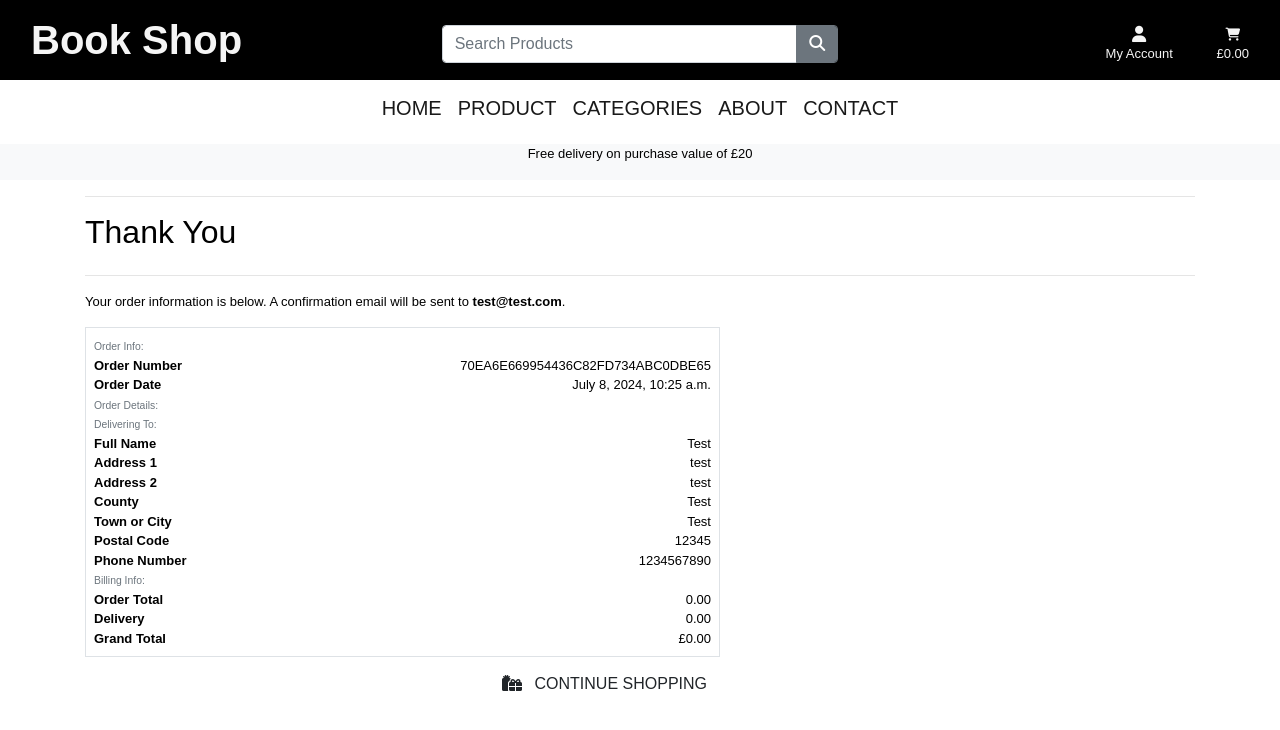
After one commit to msnirmal/BSPP5, a Django app: a page that uses templates/base.html in a window 1280 px wide. The commit adds this page. Shown: the top 730 px of the page. Run offline with Django 3.2, Linux system fonts and the light colour scheme; data comes from the database, SQL or seed files in the repository; both versions use the stored data as it was after the commit; data that the repository does not hold is empty; some libraries are stand-ins or nearby versions.

Commit message:
add checkout success views and template

```diff
--- a/checkout/__init__.py
+++ b/checkout/__init__.py
@@ -0,0 +1 @@
+default_app_config = 'checkout.apps.CheckoutConfig'
--- a/checkout/models.py
+++ b/checkout/models.py
@@ -35,7 +35,7 @@ class Order(models.Model):
         Update grand total each time a line item is added,
         accounting for delivery costs.
         """
-        self.order_total = self.lineitems.aggregate(Sum('lineitem_total'))['lineitem_total__sum']
+        self.order_total = self.lineitems.aggregate(Sum('lineitem_total'))['lineitem_total__sum'] or 0
         if self.order_total < settings.FREE_DELIVERY_THRESHOLD:
             self.delivery_cost = self.order_total * settings.STANDARD_DELIVERY_PERCENTAGE / 100
         else:
--- /dev/null
+++ b/checkout/templates/checkout/checkout_success.html
@@ -0,0 +1,204 @@
+{% extends "base.html" %}
+{% load static %}
+
+{% block extra_css %}
+    <link rel="stylesheet" href="{% static 'checkout/css/checkout.css' %}">
+{% endblock %}
+
+{% block page_header %}
+    <div class="container header-container">
+        <div class="row">
+            <div class="col"></div>
+        </div>
+    </div>
+{% endblock %}
+
+{% block content %}
+    <div class="overlay"></div>
+    <div class="container">
+        <div class="row">
+            <div class="col">
+                <hr>
+                <h2 class="logo-font mb-4">Thank You</h2>
+                <hr>
+                <p class="text-black">Your order information is below. A confirmation email will be sent to <strong>{{ order.email }}</strong>.</p>
+            </div>
+        </div>
+        <div class="row">
+            <div class="col-12 col-lg-7">
+                <div class="order-confirmation-wrapper p-2 border">
+                    <div class="row">
+                        <div class="col">
+                            <small class="text-muted">Order Info:</small>
+                        </div>
+                    </div>
+
+                    <div class="row">
+                        <div class="col-12 col-md-4">
+                            <p class="mb-0 text-black font-weight-bold">Order Number</p>
+                        </div>
+                        <div class="col-12 col-md-8 text-md-right">
+                            <p class="mb-0">{{ order.order_number }}</p>
+                        </div>
+                    </div>
+
+                    <div class="row">
+                        <div class="col-12 col-md-4">
+                            <p class="mb-0 text-black font-weight-bold">Order Date</p>
+                        </div>
+                        <div class="col-12 col-md-8 text-md-right">
+                            <p class="mb-0">{{ order.date }}</p>
+                        </div>
+                    </div>
+
+                    <div class="row">
+                        <div class="col">
+                            <small class="text-muted">Order Details:</small>
+                        </div>
+                    </div>
+
+                    {% for item in order.lineitems.all %}
+                    <div class="row">
+                        <div class="col-12 col-md-4">
+                            <p class="small mb-0 text-black font-weight-bold">
+                                {{ item.product.name }}
+                            </p>
+                        </div>
+                        <div class="col-12 col-md-8 text-md-right">
+                            <p class="small mb-0">{{ item.quantity }} @ £{{ item.product.price }} each</p>
+                        </div>
+                    </div>
+                    {% endfor %}
+
+                    <div class="row">
+                        <div class="col">
+                            <small class="text-muted">Delivering To:</small>
+                        </div>
+                    </div>
+
+                    <div class="row">
+                        <div class="col-12 col-md-4">
+                            <p class="mb-0 text-black font-weight-bold">Full Name</p>
+                        </div>
+                        <div class="col-12 col-md-8 text-md-right">
+                            <p class="mb-0">{{ order.full_name }}</p>
+                        </div>
+                    </div>
+
+                    <div class="row">
+                        <div class="col-12 col-md-4">
+                            <p class="mb-0 text-black font-weight-bold">Address 1</p>
+                        </div>
+                        <div class="col-12 col-md-8 text-md-right">
+                            <p class="mb-0">{{ order.street_address1 }}</p>
+                        </div>
+                    </div>
+
+                    {% if order.street_address2 %}
+                    <div class="row">
+                        <div class="col-12 col-md-4">
+                            <p class="mb-0 text-black font-weight-bold">Address 2</p>
+                        </div>
+                        <div class="col-12 col-md-8 text-md-right">
+                            <p class="mb-0">{{ order.street_address1 }}</p>
+                        </div>
+                    </div>
+                    {% endif %}
+
+                    {% if order.county %}
+                    <div class="row">
+                        <div class="col-12 col-md-4">
+                            <p class="mb-0 text-black font-weight-bold">County</p>
+                        </div>
+                        <div class="col-12 col-md-8 text-md-right">
+                            <p class="mb-0">{{ order.county }}</p>
+                        </div>
+                    </div>
+                    {% endif %}
+
+                    <div class="row">
+                        <div class="col-12 col-md-4">
+                            <p class="mb-0 text-black font-weight-bold">Town or City</p>
+                        </div>
+                        <div class="col-12 col-md-8 text-md-right">
+                            <p class="mb-0">{{ order.town_or_city }}</p>
+                        </div>
+                    </div>
+
+                    {% if order.postcode %}
+                    <div class="row">
+                        <div class="col-12 col-md-4">
+                            <p class="mb-0 text-black font-weight-bold">Postal Code</p>
+                        </div>
+                        <div class="col-12 col-md-8 text-md-right">
+                            <p class="mb-0">{{ order.postcode }}</p>
+                        </div>
+                    </div>
+                    {% endif %}
+
+
+                    <div class="row">
+                        <div class="col-12 col-md-4">
+                            <p class="mb-0 text-black font-weight-bold">Phone Number</p>
+                        </div>
+                        <div class="col-12 col-md-8 text-md-right">
+                            <p class="mb-0">{{ order.phone_number }}</p>
+                        </div>
+                    </div>
+
+                    <div class="row">
+                        <div class="col">
+                            <small class="text-muted">Billing Info:</small>
+                        </div>
+                    </div>
+
+                    <div class="row">
+                        <div class="col-12 col-md-4">
+                            <p class="mb-0 text-black font-weight-bold">Order Total</p>
+                        </div>
+                        <div class="col-12 col-md-8 text-md-right">
+                            <p class="mb-0">{{ order.order_total }}</p>
+                        </div>
+                    </div>
+
+                    <div class="row">
+                        <div class="col-12 col-md-4">
+                            <p class="mb-0 text-black font-weight-bold">Delivery</p>
+                        </div>
+                        <div class="col-12 col-md-8 text-md-right">
+                            <p class="mb-0">{{ order.delivery_cost }}</p>
+                        </div>
+                    </div>
+
+                    <div class="row">
+                        <div class="col-12 col-md-4">
+                            <p class="mb-0 text-black font-weight-bold">Grand Total</p>
+                        </div>
+                        <div class="col-12 col-md-8 text-md-right">
+                            <p class="mb-0">£{{ order.grand_total }}</p>
+                        </div>
+                    </div>
+                </div>
+            </div>
+        </div>
+        <div class="row">
+			            <div class="col-12 col-lg-7 text-right">
+				{% if from_profile %}
+                    <a href="#" class="btn btn-black rounded-0 my-2">
+                        <span class="icon mr-2">
+                            <i class="fas fa-angle-left"></i>
+                        </span>
+                        <span class="text-uppercase">Back to Profile</span>
+                    </a>
+                {% else %}
+                    <a href="{% url 'products' %}" class="btn btn-black rounded-0 my-2">
+                        <span class="icon mr-2">
+                            <i class="fas fa-gifts"></i>
+                        </span>
+                        <span class="text-uppercase">Continue Shopping</span>
+                    </a>
+                {% endif %}
+			</div>
+		</div>
+    </div>
+{% endblock %}
--- a/checkout/urls.py
+++ b/checkout/urls.py
@@ -3,4 +3,5 @@ from . import views
 
 urlpatterns = [
     path('', views.checkout, name='checkout'),
+    path('checkout_success/<order_number>', views.checkout_success, name='checkout_success'),
 ]
--- a/checkout/views.py
+++ b/checkout/views.py
@@ -1,8 +1,10 @@
-from django.shortcuts import render, redirect, reverse
+from django.shortcuts import render, redirect, reverse, get_object_or_404
 from django.contrib import messages
 from django.conf import settings
 
 from .forms import OrderForm
+from .models import Order, OrderLineItem
+from products.models import Product
 from cart.contexts import cart_summary
 
 import stripe
@@ -13,21 +15,56 @@ def checkout(request):
     stripe_public_key = settings.STRIPE_PUBLIC_KEY
     stripe_secret_key = settings.STRIPE_SECRET_KEY
 
-    cart = request.session.get('cart', {})
-    if not cart:
-        messages.error(request, "There's nothing in your cart")
-        return redirect(reverse('products'))
+    if request.method == 'POST':
+        cart = request.session.get('cart', {})
 
-    current_cart = cart_summary(request)
-    total = current_cart['grand_total']
-    stripe_total = round (total * 100)
-    stripe.api_key = stripe_secret_key
-    intent = stripe.PaymentIntent.create(
-        amount=stripe_total,
-        currency=settings.STRIPE_CURRENCY,
-    )
+        form_data = {
+            'full_name': request.POST['full_name'],
+            'email': request.POST['email'],
+            'phone_number': request.POST['phone_number'],
+            'country': request.POST['country'],
+            'postcode': request.POST['postcode'],
+            'town_or_city': request.POST['town_or_city'],
+            'street_address1': request.POST['street_address1'],
+            'street_address2': request.POST['street_address2'],
+            'county': request.POST['county'],
+        }
+        order_form = OrderForm(form_data)
+        if order_form.is_valid():
+           order = order_form.save()
+           for item_id, item_data in cart.items():
+                try:
+                    product = Product.objects.get(id=item_id)
 
-    order_form = OrderForm()
+                except Product.DoesNotExist:
+                    messages.error(request, (
+                        "One of the products in your bag wasn't found in our database. "
+                        "Please call us for assistance!")
+                    )
+                    order.delete()
+                    return redirect(reverse('view_cart'))
+
+           request.session['save_info'] = 'save-info' in request.POST
+           return redirect(reverse('checkout_success', args=[order.order_number]))
+        else:
+            messages.error(request, 'There was an error with your form. \
+                Please double check your information.')
+    else:
+        cart = request.session.get('cart', {})
+        if not cart:
+            messages.error(request, "There's nothing in your cart")
+            return redirect(reverse('products'))
+
+        current_cart = cart_summary(request)
+        total = current_cart['grand_total']
+        stripe_total = round (total * 100)
+        stripe.api_key = stripe_secret_key
+        intent = stripe.PaymentIntent.create(
+            amount=stripe_total,
+            currency=settings.STRIPE_CURRENCY,
+        )
+
+        order_form = OrderForm()
 
     if not stripe_public_key:
         messages.warning(request, 'Stripe public key is missing. \
@@ -41,3 +78,23 @@ def checkout(request):
     }
 
     return render(request, template, context)
+
+def checkout_success(request, order_number):
+    """
+    Handle successful checkouts
+    """
+    save_info = request.session.get('save_info')
+    order = get_object_or_404(Order, order_number=order_number)
+    messages.success(request, f'Order successfully processed! \
+        Your order number is {order_number}. A confirmation \
+        email will be sent to {order.email}.')
+
+    if 'cart' in request.session:
+        del request.session['cart']
+
+    template = 'checkout/checkout_success.html'
+    context = {
+        'order': order,
+    }
+
+    return render(request, template, context)
--- a/static/css/base.css
+++ b/static/css/base.css
@@ -0,0 +1,14 @@
+body {
+    font-family: Arial, Helvetica, sans-serif;
+    color: black;
+    font-size: small;
+}
+
+.nav-link{
+    color: whitesmoke;
+
+}
+
+#topnav{
+    background-color: black;
+}
--- a/templates/base.html
+++ b/templates/base.html
@@ -36,7 +36,7 @@
     <body>
 
     <header class="container-fluid fixed top">
-      <div id="topnav" class="row bg-light pt-lg-2 d-none d-lg-flex text-black">
+      <div id="topnav" class="row pt-lg-2 d-none d-lg-flex text-black">
         <div class="col-12 col-lg-4 my-auto py-1 py-lg-0 text-center text-lg-left">
           <a href="{% url 'home' %}" class="nav-link"><h1><b>Book Shop</b></h1></a>
         </div>
```
Also changed, not shown: db.sqlite3.
